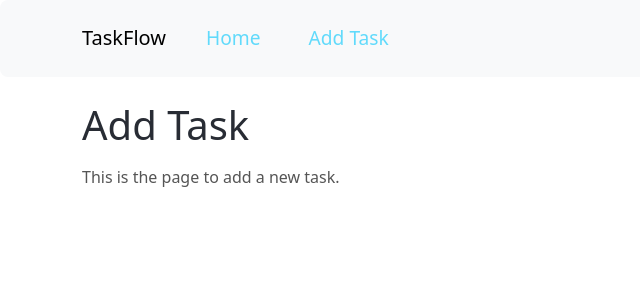
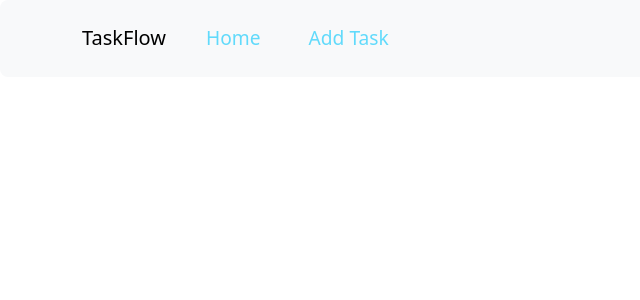
Before and after one commit to krtdotcode/TaskFlow, a React (Create React App) app: page /add-task in a window 1280 px wide. Shown: the top 300 px of the page, without its empty margins (0-640 px from the left). Built offline with nearby package versions, Linux system fonts and the light colour scheme.

Commit message:
feat: implement routing and application shell

```diff
--- a/src/App.js
+++ b/src/App.js
@@ -2,19 +2,8 @@ import React from 'react';
 import { BrowserRouter as Router, Routes, Route } from 'react-router-dom';
 import './App.css';
 import Header from './components/Header';
-import AddTask from './components/AddTask';
-
-function Home() {
-  return (
-    <div>
-      <h1>🐳 Docker React App</h1>
-      <p>Welcome to your Dockerized React application!</p>
-      <p>This app is running in a Docker container with hot reload enabled.</p>
-    </div>
-  );
-}
-
-
+import TaskListView from './components/TaskListView';
+import AddTaskView from './components/AddTaskView';
 
 function App() {
   return (
@@ -22,8 +11,8 @@ function App() {
       <Header />
       <div className="container">
         <Routes>
-          <Route path="/" element={<Home />} />
-          <Route path="/add-task" element={<AddTask />} />
+          <Route path="/" element={<TaskListView />} />
+          <Route path="/add" element={<AddTaskView />} />
         </Routes>
       </div>
     </Router>
--- a/src/components/AddTask.js
+++ /dev/null
@@ -1,12 +0,0 @@
-import React from 'react';
-
-function AddTask() {
-  return (
-    <div>
-      <h1>Add Task</h1>
-      <p>This is the page to add a new task.</p>
-    </div>
-  );
-}
-
-export default AddTask;
--- /dev/null
+++ b/src/components/AddTaskView.js
@@ -0,0 +1,12 @@
+import React from 'react';
+
+function AddTaskView() {
+  return (
+    <div>
+      <h1>Add Task Form</h1>
+      {/* TODO: Implement task form here */}
+    </div>
+  );
+}
+
+export default AddTaskView;
--- a/src/components/Header.js
+++ b/src/components/Header.js
@@ -11,7 +11,7 @@ function Header() {
         <Navbar.Collapse id="basic-navbar-nav">
           <Nav className="me-auto">
             <Nav.Link as={Link} to="/">Home</Nav.Link>
-            <Nav.Link as={Link} to="/add-task">Add Task</Nav.Link>
+            <Nav.Link as={Link} to="/add">Add Task</Nav.Link>
           </Nav>
         </Navbar.Collapse>
       </Container>
--- /dev/null
+++ b/src/components/TaskListView.js
@@ -0,0 +1,12 @@
+import React from 'react';
+
+function TaskListView() {
+  return (
+    <div>
+      <h1>Task List</h1>
+      {/* TODO: Implement task list display here */}
+    </div>
+  );
+}
+
+export default TaskListView;
```
